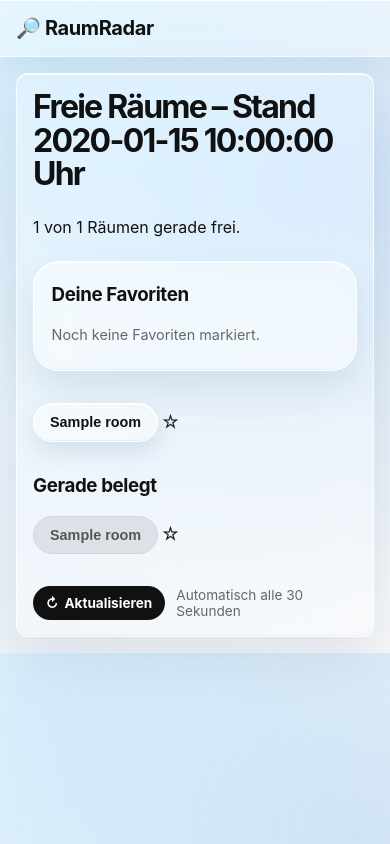
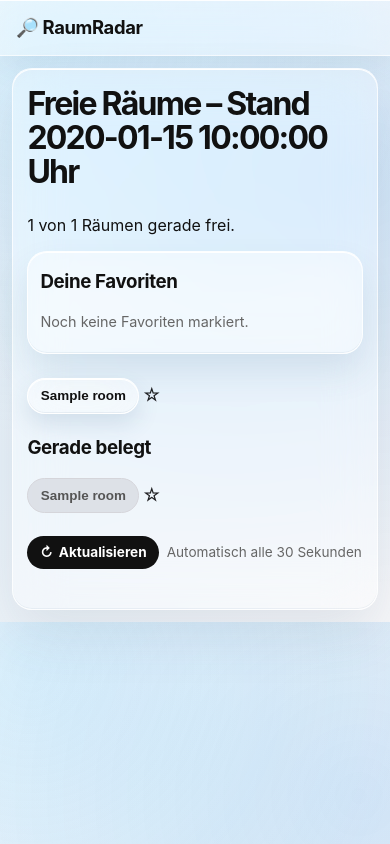
Before and after one commit to jaronanders/raumradar, a Flask app: template templates/free_rooms.html in a window 390 px wide. Run offline with Flask 3, Linux system fonts and the light colour scheme; the template is opened without the code that fills it: most values are stand-ins (such as "Sample title", 1, 10 or a date in 2020).

Commit message:
Update style.css

```diff
--- a/static/style.css
+++ b/static/style.css
@@ -121,6 +121,7 @@ button:active { transform: translateY(1px); box-shadow: 0 3px 8px rgba(0, 0, 0,
     place-items: center;
     padding: 1.5rem;
     background: rgba(232, 241, 248, 0.42);
+    isolation: isolate;
     backdrop-filter: blur(18px) saturate(125%);
     -webkit-backdrop-filter: blur(18px) saturate(125%);
 }
@@ -192,6 +193,12 @@ button:active { transform: translateY(1px); box-shadow: 0 3px 8px rgba(0, 0, 0,
 .radar-dot-two { top: 68%; left: 35%; animation: radar-pulse 1.5s ease-in-out infinite; }
 @keyframes radar-sweep { to { transform: rotate(360deg); } }
 @keyframes radar-pulse { 50% { opacity: 0.28; transform: scale(0.6); } }
+
+.login-form button:disabled {
+    opacity: 0.72;
+    cursor: wait;
+    transform: none;
+}
 
 .room-grid {
     display: flex;
@@ -378,5 +385,18 @@ button:active { transform: translateY(1px); box-shadow: 0 3px 8px rgba(0, 0, 0,
     header { padding: 1rem; align-items: flex-start; flex-direction: column; }
     nav { display: flex; flex-wrap: wrap; gap: 0.35rem; }
     nav a { margin-left: 0; }
-    main { margin: 1rem; padding: 1rem; border-radius: 12px; }
+    main { margin: 0.75rem; padding: 1.15rem 0.9rem 2.5rem; border-radius: 20px; }
+    h2 { font-size: 2rem; line-height: 1.05; }
+    header h1 { font-size: 1.15rem; }
+    nav a { padding: 0.35rem 0.5rem; font-size: 0.8rem; }
+    .room-grid { gap: 0.45rem; margin-bottom: 1.4rem; }
+    .room-chip { padding: 0.58rem 0.78rem; font-size: 0.84rem; }
+    .favorite-section { margin: 1rem 0 1.5rem; padding: 0.65rem 0.75rem 0.9rem; border-radius: 20px; }
+    .favorite-grid { grid-template-columns: repeat(3, minmax(0, 1fr)); gap: 0.4rem; }
+    .favorite-chip { padding: 0.5rem 0.35rem; font-size: 0.82rem; }
+    .refresh-row { flex-wrap: wrap; gap: 0.45rem; margin-top: 1rem; }
+    .room-details { margin-top: 0.75rem; }
+    .login-loading { padding: 1rem; }
+    .login-loading-card { width: min(100%, 320px); padding: 1.7rem 1.2rem; border-radius: 24px; }
+    .radar { width: 118px; height: 118px; }
 }
```
